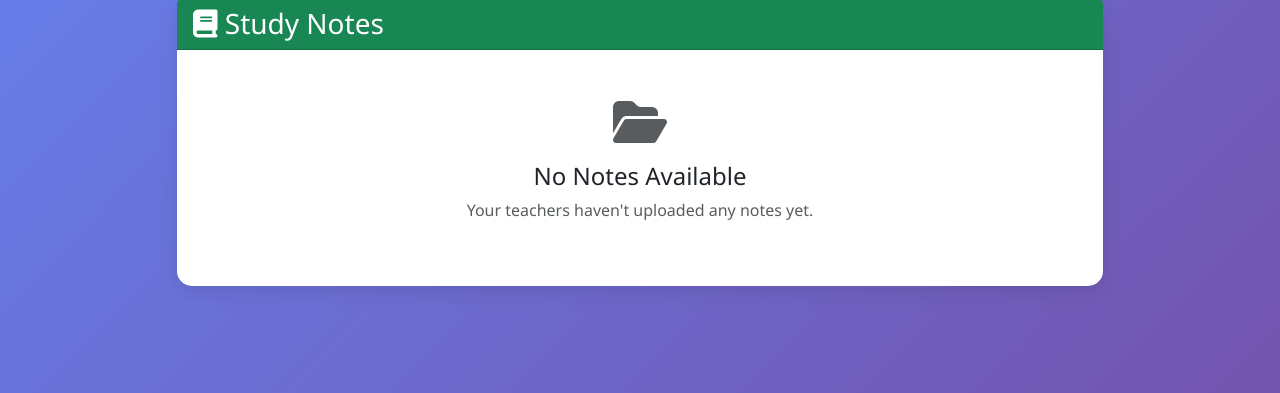
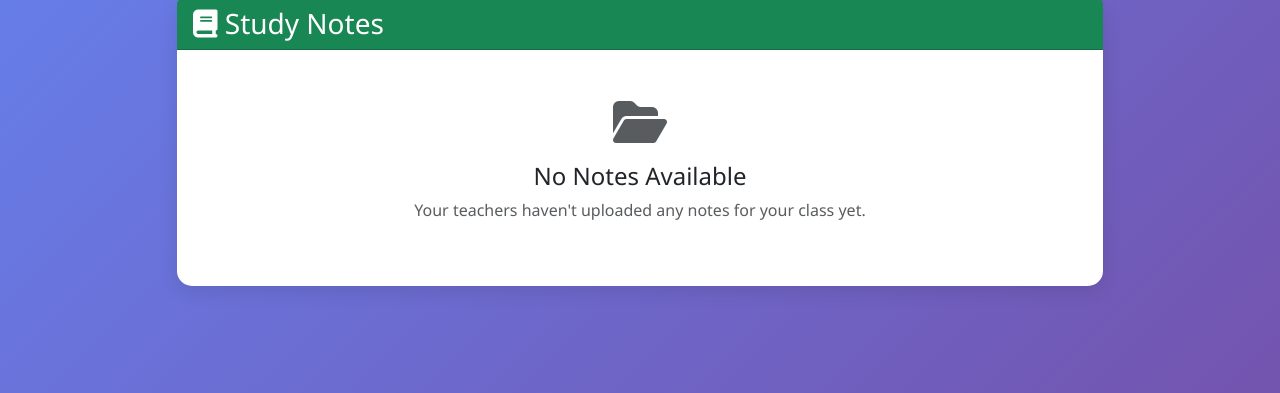
Before and after one commit to Sarveshsingh2007/Django, a Django app: template coaching_center/templates/accounts/student_notes.html in a window 1280 px wide. Shown: the part 47-440 px from the top of the page. Run offline with Django 4.2, Linux system fonts and the light colour scheme; the template is opened without the code that fills it, so the values that code supplies are empty.

Commit message:
updated student_notes page

```diff
--- a/coaching_center/templates/accounts/student_notes.html
+++ b/coaching_center/templates/accounts/student_notes.html
@@ -17,6 +17,7 @@
                                 <thead class="table-light">
                                     <tr>
                                         <th>Subject</th>
+                                        <th>Class</th>
                                         <th>Topic</th>
                                         <th>Uploaded By</th>
                                         <th>Date</th>
@@ -29,6 +30,7 @@
                                             <td>
                                                 <span class="badge bg-success">{{ note.subject.name }}</span>
                                             </td>
+                                            <td>Class {{ note.class_name }}th</td>
                                             <td>{{ note.topic }}</td>
                                             <td>{{ note.teacher.name }}</td>
                                             <td>{{ note.uploaded_at|date:"M d, Y" }}</td>
@@ -47,7 +49,7 @@
                         <div class="p-5 text-center">
                             <i class="fas fa-folder-open fa-3x text-muted mb-3"></i>
                             <h4>No Notes Available</h4>
-                            <p class="text-muted">Your teachers haven't uploaded any notes yet.</p>
+                            <p class="text-muted">Your teachers haven't uploaded any notes for your class yet.</p>
                         </div>
                     {% endif %}
                 </div>
```
